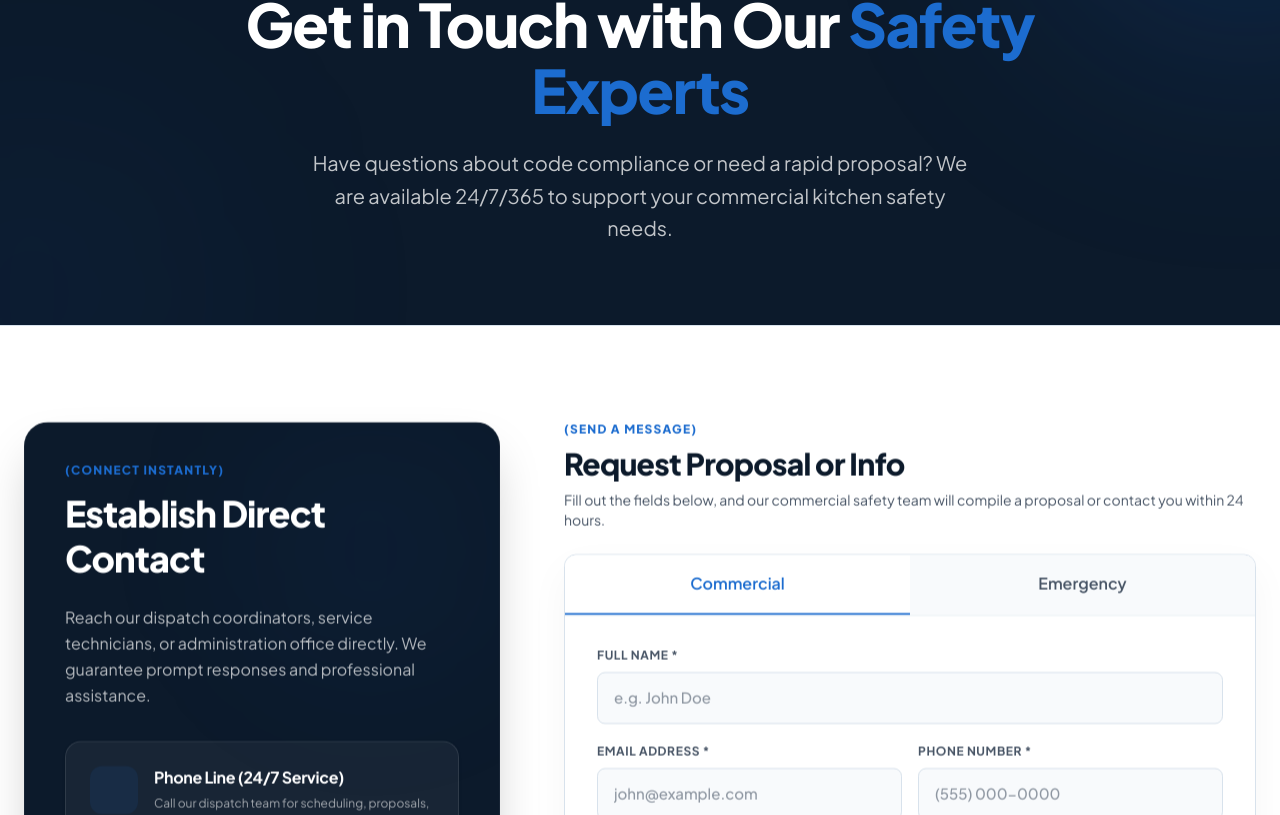
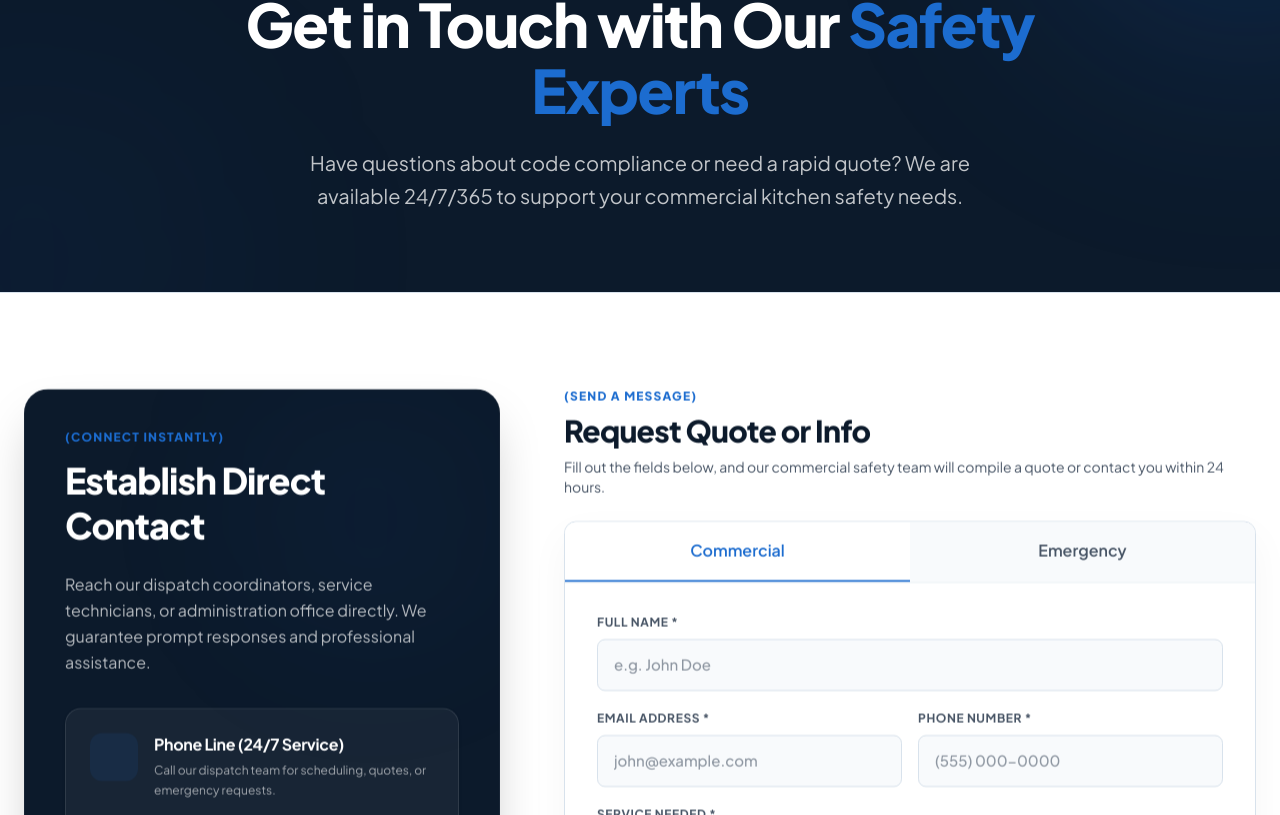
Before and after one commit to kashanbhatti4/crossaire, a Next.js app: page /contact in a window 1280 px wide. Shown: the part 185-1000 px from the top of the page. Built offline with nearby package versions, Linux system fonts and the light colour scheme; some icons are missing.

Commit message:
Update request proposal labels to request quote across all pages

```diff
--- a/src/app/about/page.tsx
+++ b/src/app/about/page.tsx
@@ -462,7 +462,7 @@ export default function AboutPage() {
 
           <div className="flex flex-col sm:flex-row gap-4 justify-center items-center">
             <a href="/#booking-form-section" className="btn-primary w-full sm:w-auto px-8 py-4 font-bold text-center">
-              Request A Proposal
+              Request A Quote
             </a>
             <a href="tel:8663992885" className="w-full sm:w-auto border border-white/20 bg-white/5 hover:bg-white/10 text-white font-bold px-8 py-4 rounded-lg transition-all text-center flex items-center justify-center gap-2">
               <i className="fa-solid fa-phone text-sm"></i>
--- a/src/app/contact/page.tsx
+++ b/src/app/contact/page.tsx
@@ -6,7 +6,7 @@ import LocalFAQItem from "@/components/LocalFAQItem";
 
 export const metadata = {
   title: "Contact Crossaire | Commercial Kitchen Exhaust & Safety",
-  description: "Get in touch with Crossaire. Request a proposal for certified commercial kitchen exhaust hood cleaning, grease trap extraction, and fan repairs in MD, DC, and VA.",
+  description: "Get in touch with Crossaire. Request a quote for certified commercial kitchen exhaust hood cleaning, grease trap extraction, and fan repairs in MD, DC, and VA.",
   keywords: "contact crossaire, kitchen hood cleaning quote, restaurant exhaust cleaning contact, commercial kitchen safety maryland",
 };
 
@@ -66,10 +66,10 @@ export default function ContactPage() {
             "mainEntity": [
               {
                 "@type": "Question",
-                "name": "How fast can I get a cleaning proposal?",
+                "name": "How fast can I get a cleaning quote?",
                 "acceptedAnswer": {
                   "@type": "Answer",
-                  "text": "We compile and deliver custom service proposals within 24 hours of your inquiry. For standard operations, we can often generate a quote directly using photos of your hood setup and duct run."
+                  "text": "We compile and deliver custom service quotes within 24 hours of your inquiry. For standard operations, we can often generate a quote directly using photos of your hood setup and duct run."
                 }
               },
               {
@@ -132,7 +132,7 @@ export default function ContactPage() {
             Get in Touch with Our <span className="text-accent">Safety Experts</span>
           </h1>
           <p className="text-white/75 text-lg md:text-xl max-w-2xl mx-auto leading-relaxed">
-            Have questions about code compliance or need a rapid proposal? We are available 24/7/365 to support your commercial kitchen safety needs.
+            Have questions about code compliance or need a rapid quote? We are available 24/7/365 to support your commercial kitchen safety needs.
           </p>
         </div>
       </section>
@@ -164,7 +164,7 @@ export default function ContactPage() {
                   </div>
                   <div>
                     <h3 className="text-base font-bold text-white mb-1">Phone Line (24/7 Service)</h3>
-                    <p className="text-white/60 text-xs mb-3 leading-relaxed">Call our dispatch team for scheduling, proposals, or emergency requests.</p>
+                    <p className="text-white/60 text-xs mb-3 leading-relaxed">Call our dispatch team for scheduling, quotes, or emergency requests.</p>
                     <a href="tel:8663992885" className="text-accent font-extrabold text-lg hover:underline inline-flex items-center gap-1.5 transition-all">
                       866-399-2885
                       <i className="fa-solid fa-arrow-right-long text-xs"></i>
@@ -215,8 +215,8 @@ export default function ContactPage() {
               <span className="text-xs uppercase tracking-widest font-extrabold text-accent block mb-2">
                 (Send A Message)
               </span>
-              <h2 className="text-2xl md:text-3xl font-extrabold tracking-tight text-primary-text">Request Proposal or Info</h2>
-              <p className="text-body-text text-sm mt-2">Fill out the fields below, and our commercial safety team will compile a proposal or contact you within 24 hours.</p>
+              <h2 className="text-2xl md:text-3xl font-extrabold tracking-tight text-primary-text">Request Quote or Info</h2>
+              <p className="text-body-text text-sm mt-2">Fill out the fields below, and our commercial safety team will compile a quote or contact you within 24 hours.</p>
             </div>
             <BookingForm />
           </div>
@@ -237,15 +237,15 @@ export default function ContactPage() {
               Frequently Asked Questions
             </h2>
             <p className="text-body-text text-base md:text-lg max-w-3xl mx-auto">
-              Find answers to scheduling, consultations, proposals, and compliance operations:
+              Find answers to scheduling, consultations, quotes, and compliance operations:
             </p>
           </div>
 
           {/* FAQ Accordion Layout */}
           <div className="grid grid-cols-1 lg:grid-cols-2 gap-6 items-start max-w-5xl mx-auto">
             <div className="flex flex-col gap-4">
-              <LocalFAQItem question="How fast can I get a cleaning proposal?">
-                We compile and deliver custom service proposals within 24 hours of your inquiry. For standard operations, we can often generate a quote directly using photos of your hood setup and duct run.
+              <LocalFAQItem question="How fast can I get a cleaning quote?">
+                We compile and deliver custom service quotes within 24 hours of your inquiry. For standard operations, we can often generate a quote directly using photos of your hood setup and duct run.
               </LocalFAQItem>
 
               <LocalFAQItem question="Do you charge for site inspections or walkthroughs?">
--- a/src/app/gallery/GalleryClient.tsx
+++ b/src/app/gallery/GalleryClient.tsx
@@ -329,7 +329,7 @@ export default function GalleryClient() {
 
           <div className="flex flex-col sm:flex-row gap-4 justify-center items-center">
             <a href="/#booking-form-section" className="btn-primary w-full sm:w-auto px-8 py-4 font-bold text-center">
-              Request A Proposal
+              Request A Quote
             </a>
             <a href="tel:8663992885" className="w-full sm:w-auto border border-white/20 bg-white/5 hover:bg-white/10 text-white font-bold px-8 py-4 rounded-lg transition-all text-center flex items-center justify-center gap-2">
               <i className="fa-solid fa-phone text-sm"></i>
--- a/src/app/locations/aberdeen/page.tsx
+++ b/src/app/locations/aberdeen/page.tsx
@@ -680,7 +680,7 @@ export default function AberdeenLocationPage() {
 
           <div className="flex flex-col sm:flex-row gap-4 justify-center items-center">
             <a href="#booking-form-section" className="btn-primary w-full sm:w-auto px-8 py-4 font-bold text-center">
-              Request A Proposal
+              Request A Quote
             </a>
             <a href="tel:8663992885" className="w-full sm:w-auto border border-white/20 bg-white/5 hover:bg-white/10 text-white font-bold px-8 py-4 rounded-lg transition-all text-center flex items-center justify-center gap-2">
               <i className="fa-solid fa-phone text-sm"></i>
--- a/src/app/page.tsx
+++ b/src/app/page.tsx
@@ -563,7 +563,7 @@ export default function Home() {
                 Don't wait for code infractions or fire marshals. Standardize your kitchen cleaning schedule today.
               </p>
               <a href="#booking-form-section" className="btn-primary inline-flex">
-                Get Your Proposal
+                Get Your Quote
               </a>
             </div>
 
```
